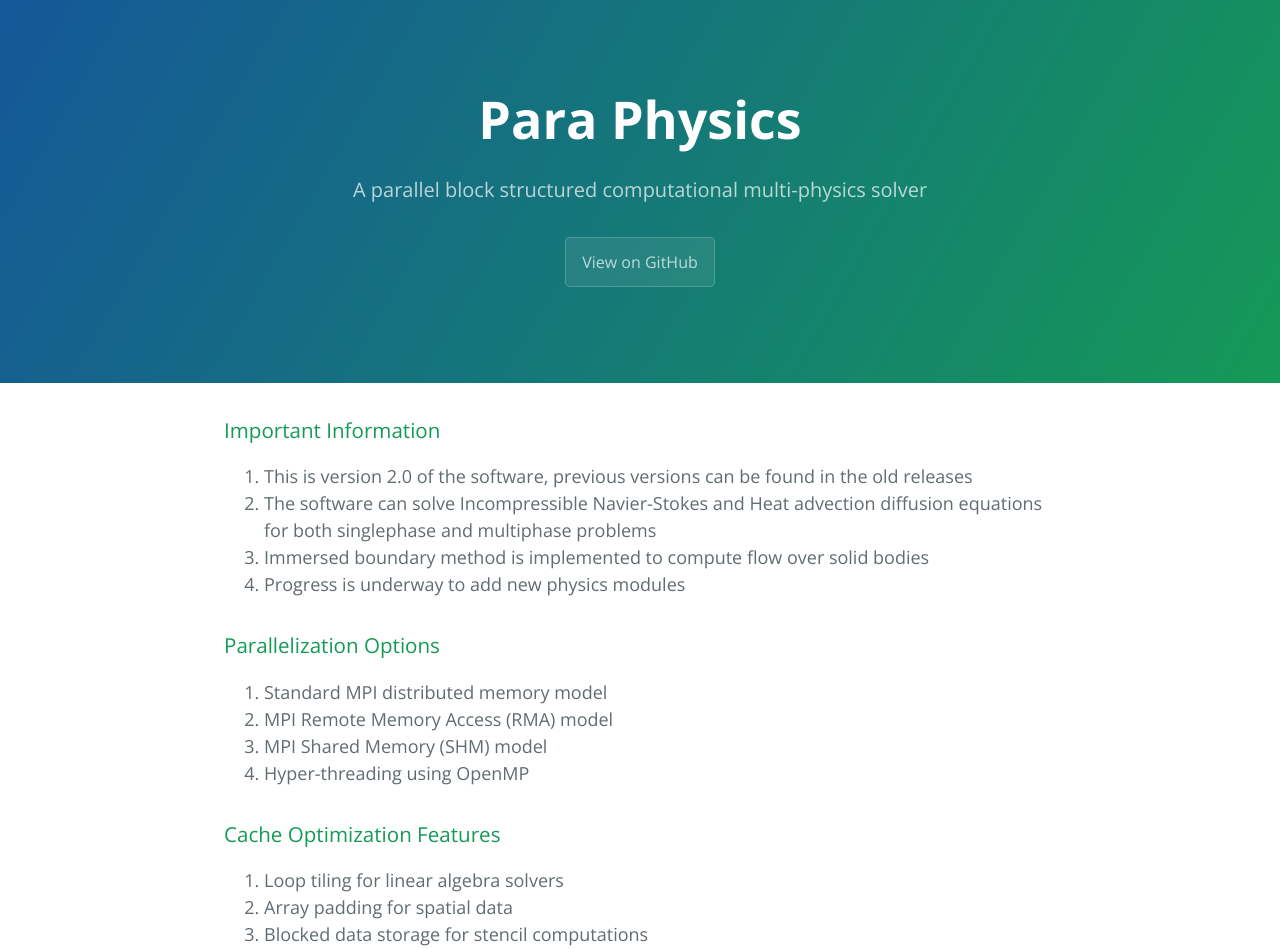
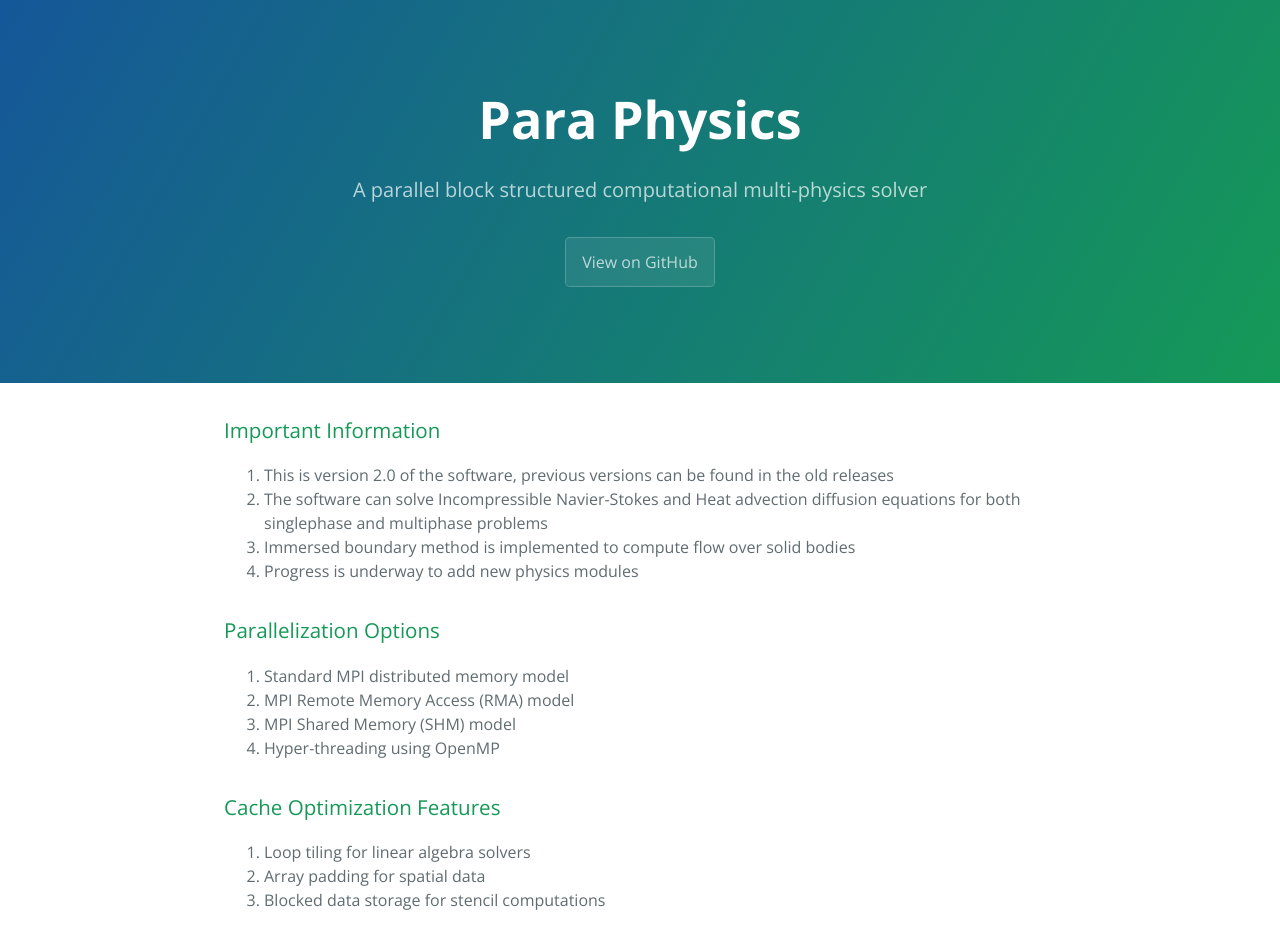
Before and after one commit to akashdhruv/Para-Physics, a Jekyll site: the page built from docs/index.md, in a window 1280 px wide. Shown: the top 949 px of the page. Built offline with Jekyll 4.4.1, drawn with Linux system fonts in a browser that asks for light colours.

Commit message:
changing text size in website

```diff
--- a/docs/index.md
+++ b/docs/index.md
@@ -3,7 +3,7 @@ layout: default
 ---
 
 <h3> Important Information </h3>
-<p align="justify"> <font size="4">
+<p align="justify"> <font size="3">
 <ol>
 	<li>This is version 2.0 of the software, previous versions can be found in the old releases</li>
 	<li>The software can solve Incompressible Navier-Stokes and Heat advection diffusion equations for both singlephase and multiphase problems</li>
@@ -13,7 +13,7 @@ layout: default
 </font> </p>
 
 <h3> Parallelization Options </h3>
-<p align="justify"> <font size="4">
+<p align="justify"> <font size="3">
 <ol>
 	<li>Standard MPI distributed memory model</li>
 	<li>MPI Remote Memory Access (RMA) model</li>
@@ -23,7 +23,7 @@ layout: default
 </font> </p>
 
 <h3> Cache Optimization Features </h3>
-<p align="justify"> <font size="4">
+<p align="justify"> <font size="3">
 <ol>
 	<li>Loop tiling for linear algebra solvers</li>
 	<li>Array padding for spatial data</li>
@@ -32,7 +32,7 @@ layout: default
 </font> </p>
 
 <h3> Compilation and Execution Instructions </h3>
-<p align="justify"> <font size="4">
+<p align="justify"> <font size="3">
 <ol>
 	<li>Download the source code</li>
 	<li>Make sure you have make utility and the latest version of GNU and MPI-3 or higher installed</li>
@@ -60,7 +60,7 @@ python plot.py
 
 <h3> 1. Vortex suppression through conjugate heat transfer </h3>
 
-<p align="justify"> <font size="4">
+<p align="justify"> <font size="3">
 Formation of von Kármán vortices behind bluff and aerodynamic bodies in a fluid flow generate structural vibrations which, especially at high Reynolds number can lead to disastrous consequences. These counter-rotating vortices are not uncommon and can easily form around objects like buildings, powerplant equipments, aircrafts, ships and submarines. The magnitude of damages is directly proportional to the frequency of vortex release which increases with the flow speed.
 </font> </p>
 
@@ -68,7 +68,7 @@ Formation of von Kármán vortices behind bluff and aerodynamic bodies in a flui
   <img src="./images/Vort_WakeSup.png" width="800"/>
 </p>
 
-<p align="center"> <font size="3"> <b>
+<p align="center"> <font size="2"> <b>
 Figure 1. Vorticity contours around a cylinder in channel flow, t = 50 units and Re = 1000 (Red-CCW, Blue-CW) (Block grid size - 20 x 20) (Num blocks - 16 x 8)
 </b> </font> </p>
 
@@ -76,15 +76,15 @@ Figure 1. Vorticity contours around a cylinder in channel flow, t = 50 units and
   <img src="./images/Temp_Dens.png" width="500"/>
 </p>
 
-<p align="center"> <font size="3"> <b>
+<p align="center"> <font size="2"> <b>
 Figure 2. Fluid properties during conjugate heat transfer for Re = 1000
 </b> </font> </p>
 
-<p align="justify"> <font size="4">
+<p align="justify"> <font size="3">
 From an engineering perspective, it is important to study the effect of their behavior during design stages and find a way to mitigate them. One way is to suppress the frequency of vortex release through conjugate heat transfer from the body itself. For example, consider a two-dimensional case of a solid cylinder placed inside a channel flow at Re = 1000. <b>Fig 1(a)</b> shows the vorticity contours with clock-wise and counter clock-wise behavior. Now, when the surface of this cylinder starts to heat up we see that these counter-rotating vortices begin to dissipate as shown in <b>Fig 1 (b) & (c)</b> . The vortex release frequency reduces with increase in temperature and at higher temperatures the von Kármán vortices completely disappear as in <b>Fig 1 (d)</b>.
 </font> </p>
 
-<p align="justify"> <font size="4">
+<p align="justify"> <font size="3">
 This behavior can be explained by observing the temperature and density distribution inside the fluid. <b>Fig 2</b> shows contoured distribution of these properties for one such case. As temperature inside the fluid increases it undergoes thermal expansion which leads to a decrease in density, this causes a reduction in local Reynolds number thus suppressing the vortex formation in the wake region.
 </font> </p>
 
@@ -94,17 +94,17 @@ This behavior can be explained by observing the temperature and density distribu
   <img src="./images/Ghia_Comparison.png" width="580"/>
 </p>
 
-<p align="center"> <font size="3"> <b>
+<p align="center"> <font size="2"> <b>
 Figure 3. (a) Numerical solution, (Block grid size - 20 x 20) (Num blocks - 6 x 6) (b) Reference solution by <a href="https://pdfs.semanticscholar.org/211b/45b6a06336a72ca064a6e59b14ebc520211c.pdf"> Ghia .et .al </a>
 </b> </font> </p>
 
-<p align="justify"> <font size="4">
+<p align="justify"> <font size="3">
 Lid driven cavity is a traditional benchmark problem where the top wall is free slip and moves at a speed <i>U</i> and the remaining three walls are no slip. These conditions lead to interesting vortex patterns which depend on the Reynolds number. This test case is used here to validate the numerical results with reference data.
 </font> </p>
 
 <h3> 3. Conjugate heat transfer between fluid and multiple immersed boundaries </h3>
 
-<p align="justify"> <font size="4">
+<p align="justify"> <font size="3">
 This example is to show the capability of software in handling multiple immersed boundaries. The test case here shows temperature distribution inside the fluid due to the presence of three heated cylinders.
 </font> </p>
 
@@ -112,11 +112,11 @@ This example is to show the capability of software in handling multiple immersed
   <img src="./images/Image_10.png" width="580"/>
 </p>
 
-<p align="center"> <font size="3"> <b>
+<p align="center"> <font size="2"> <b>
 Figure 4. Conjugate heat transfer between air and three solid cylinders, Re = 500, t = 25 units, (Block grid size - 20 x 20) (Num blocks - 40 x 40)
 </b> </font> </p>
 
-<p align="justify"> <font size="4">
+<p align="justify"> <font size="3">
 This type of situation is typically found in heat-exchangers and nuclear reactors and can be further understood using simulation tools.
 </font> </p>
 
@@ -125,10 +125,10 @@ This type of situation is typically found in heat-exchangers and nuclear reactor
   <img src="./images/SP_graph.png" width="850"/>
 </p>
 
-<p align="center"> <font size="3"> <b>
+<p align="center"> <font size="2"> <b>
 Figure 5. Speed up comparison on (a) 64 core xeon phi KNL processor (b) multi - node cluster with 16 cores per node
 </b> </font> </p>
 
-<p align="justify"> <font size="4">
+<p align="justify"> <font size="3">
 The new MPI-3 library enables use of shared memory parallelization for processes on the same node. Whether you are running simulation on a multi-node cluster or a single MIC (Many Integrated Cores) processor you can use shared memory intra-node and distributed memory inter-node. Experimental tests for this software show that MPI shared memory parallelization gives almost twice as much speed up on Xeon Phi KNL in comparison to traditional distributed memory model. However, on a typical cluster improvement is not that significant. Efforts are underway to address the latter.
 </font> </p>
```
